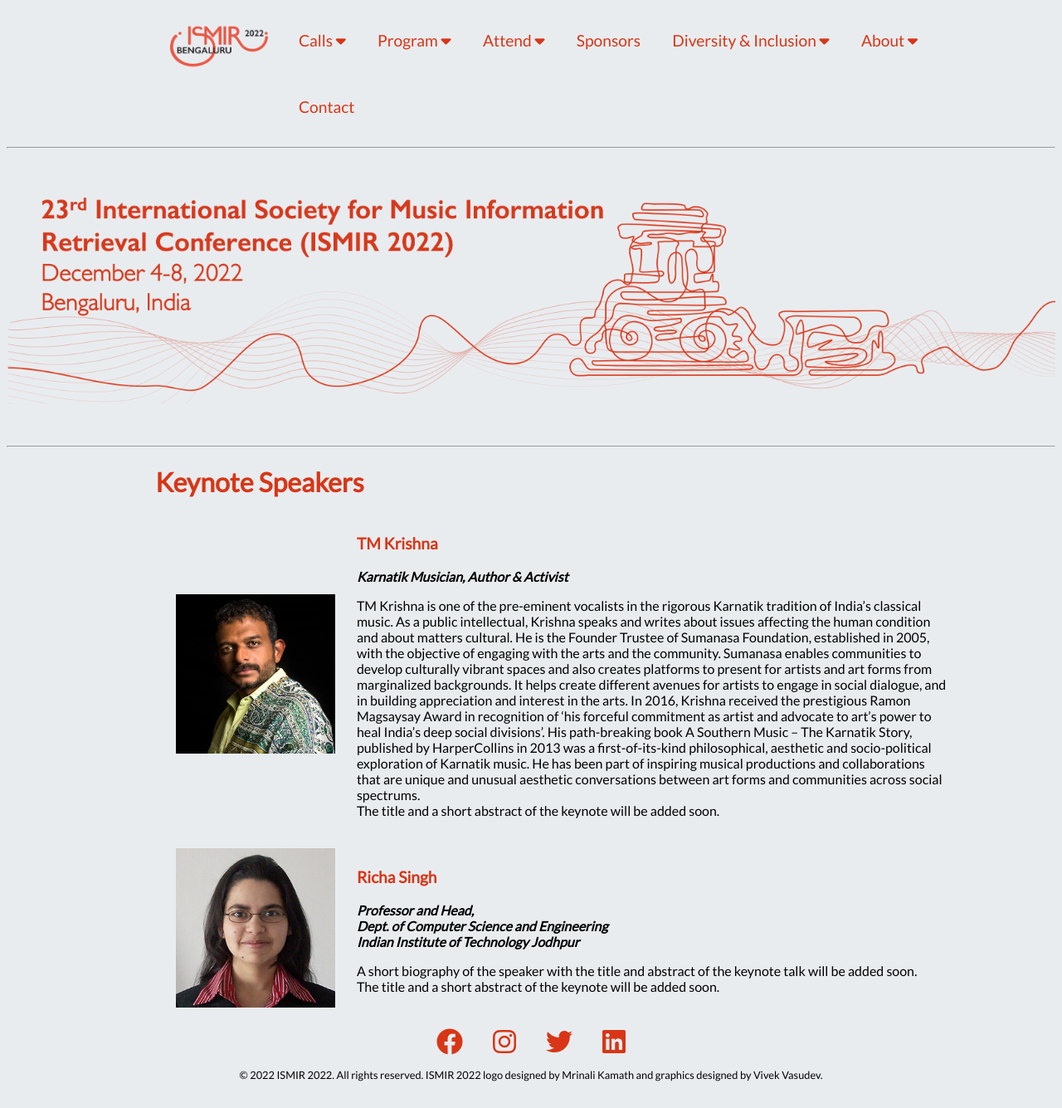
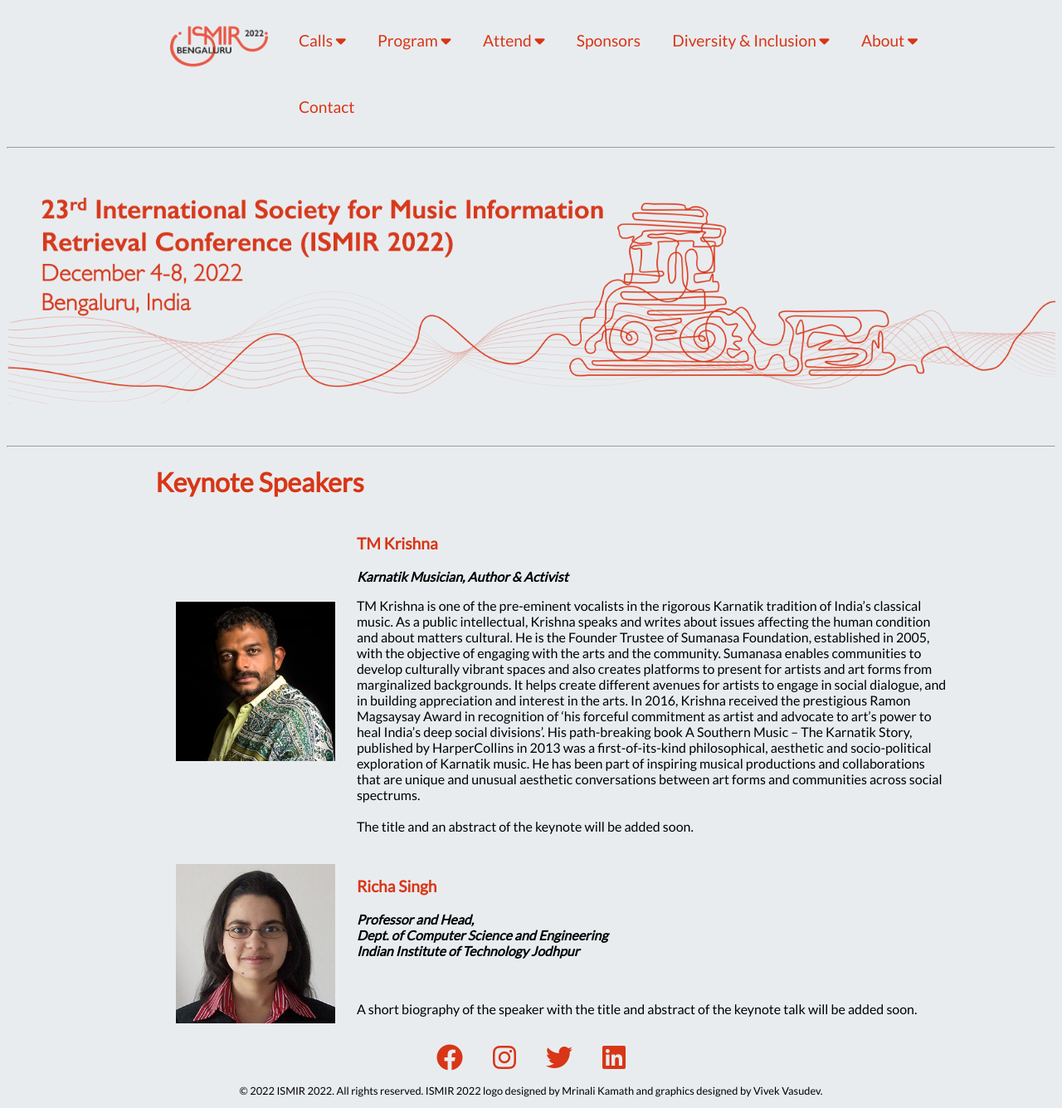
Before and after one commit to ismir2022/ismir2022.github.io, a Jekyll site: the page built from program/keynotes.md, in a window 1280 px wide. Shown: the whole page at 83% size. Built offline with Jekyll 4.4.1, drawn with Linux system fonts in a browser that asks for light colours; nearby versions of some CDN libraries.

Commit message:
Update keynotes.md

```diff
--- a/program/keynotes.md
+++ b/program/keynotes.md
@@ -15,7 +15,8 @@
             <p class = "avatarname"><i>Karnatik Musician, Author & Activist</i></p>
             <p>TM Krishna is one of the pre-eminent vocalists in the rigorous Karnatik tradition of India’s classical music. As a public intellectual, Krishna speaks and writes about issues affecting the human condition and about matters cultural. He is the Founder Trustee of Sumanasa Foundation, established in 2005, with the objective of engaging with the arts and the community. Sumanasa enables communities to develop culturally vibrant spaces and also creates platforms to present for artists and art forms from marginalized backgrounds. It helps create different avenues for artists to engage in social dialogue, and in building appreciation and interest in the arts. In 2016, Krishna received the prestigious Ramon Magsaysay Award in recognition of ‘his forceful commitment as artist and advocate to art’s power to heal India’s deep social divisions’. His path-breaking book A Southern Music – The Karnatik Story, published by HarperCollins in 2013 was a first-of-its-kind philosophical, aesthetic and socio-political exploration of Karnatik music. He has been part of inspiring musical productions and collaborations that are unique and unusual aesthetic conversations between art forms and communities across social spectrums.
             <br>
-            The title and a short abstract of the keynote will be added soon.
+            <br>
+            The title and an abstract of the keynote will be added soon.
             </p>
         </td>
     </tr>
@@ -26,9 +27,8 @@
         <td class="volunteerinfo">
             <p class = "avatarname keynoteavatarname"><a href = "http://home.iitj.ac.in/~richa/" target = 'blank_' style="text-decoration: none;">Richa Singh</a></p>
             <p class = "avatarname"><i>Professor and Head, <br>Dept. of Computer Science and Engineering <br>Indian Institute of Technology Jodhpur</i></p>
+            <br>
             <p>A short biography of the speaker with the title and abstract of the keynote talk will be added soon.
-            <br>
-            The title and a short abstract of the keynote will be added soon.
             </p>
         </td>
     </tr>
@@ -57,7 +57,7 @@
     </tr>
     <tr>
         <td class="volunteerinfo">
-            <p>A short biography of the speaker with the title and abstract of the keynote talk will be added soon.
+            <p> Richa Singh received her Ph.D. degree in computer science from West Virginia University, Morgantown, USA, in 2008. She is currently a Professor and Head at Department of CSE, IIT-Jodhpur, and an Adjunct Professor with IIIT-Delhi and West Virginia University, USA. She has co-edited book Deep Learning in Biometrics and has delivered keynote talks/tutorials on deep learning, trusted AI, and domain adaptation in BIOSIG2021, GTC 2021, ICCV 2017, AFGR 2017, and IJCNN 2017. Her areas of interest are pattern recognition, machine learning, and biometrics. She is a Fellow of IEEE and IAPR and a Senior Member of ACM. She was a recipient of the Kusum and Mohandas Pai Faculty Research Fellowship at the IIIT-Delhi, the FAST Award by the Department of Science and Technology, India, and several best paper and best poster awards in international conferences. She has also served as the Program Co-Chair of IJCB2020, AFGR2019 and BTAS 2016, and a General Co-Chair of ISBA 2017. Currently, she is serving as a Program Chair of CVPR2022 and ICMI2022 and General Chair of FG2021. She is also the Vice President (Publications) of the IEEE Biometrics Council and an Associate Editor-in-Chief of Pattern Recognition, and Area/Associate Editor of several journals.
             <br>
             The title and a short abstract of the keynote will be added soon.
             </p>
```
